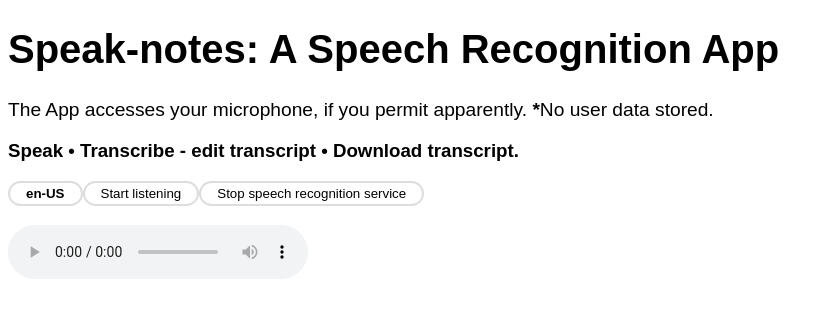
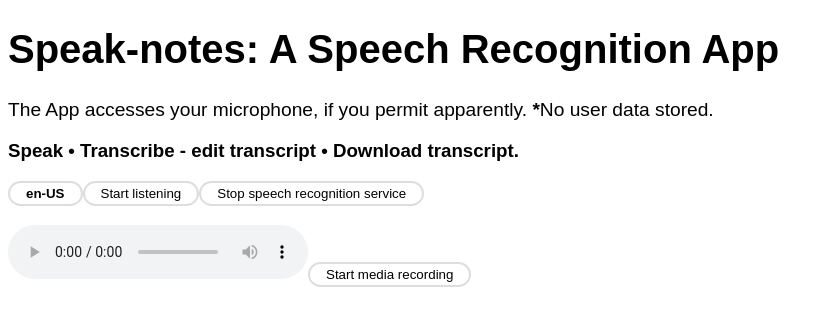
Before and after one commit to contigen/speak-notes, a React (Create React App) app: page / in a window 1280 px wide. Shown: the top 326 px of the page, without its empty margins (0-833 px from the left). Built offline with nearby package versions, Linux system fonts and the light colour scheme; no server answers.

Commit message:
Add a media record function

```diff
--- a/src/App.js
+++ b/src/App.js
@@ -2,7 +2,7 @@ import "./App.css";
 import { SpeechRecognition } from "./features/speech-recognition/";
 import { InternetAccessMessage } from "./features/ui";
 import { HomepageMessage } from "./features/ui/";
-import { useEffect } from "react";
+import { useEffect, useCallback } from "react";
 
 function App() {
   async function getMedia(constraints) {
@@ -14,20 +14,23 @@ function App() {
     }
     return stream;
   }
+  const mediaRecord = useCallback(
+    () =>
       navigator.mediaDevices
         .getUserMedia({
           audio: true,
-      video: { facingMode: `user` },
         })
         .then((mediaStream) => {
           const audio = document.querySelector(`audio`);
           audio.srcObject = mediaStream;
           audio.onloadedmetadata = () => audio.play();
         })
-    .catch((err) => console.log(err.name, err.message));
+        .catch((err) => console.log(err.name, err.message)),
+    []
+  );
   useEffect(() => {
-    getMedia({ audio: true });
-  });
+    // getMedia({ audio: true });
+  }, []);
 
   if (!(`webkitSpeechRecognition` in window || `SpeechRecognition` in window)) {
     return <HomepageMessage browserSupport={false} />;
@@ -38,6 +41,7 @@ function App() {
       <SpeechRecognition />
       <InternetAccessMessage />
       <audio id="video" controls></audio>
+      <button onClick={mediaRecord}>Start media recording</button>
     </>
   );
 }
```
Lines whose indentation alone changed are shown as unchanged.
